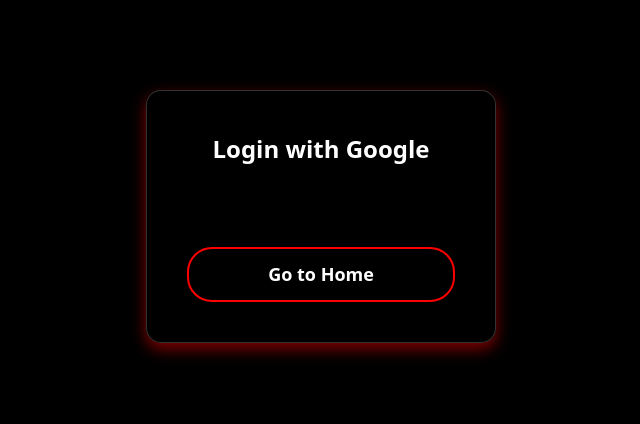
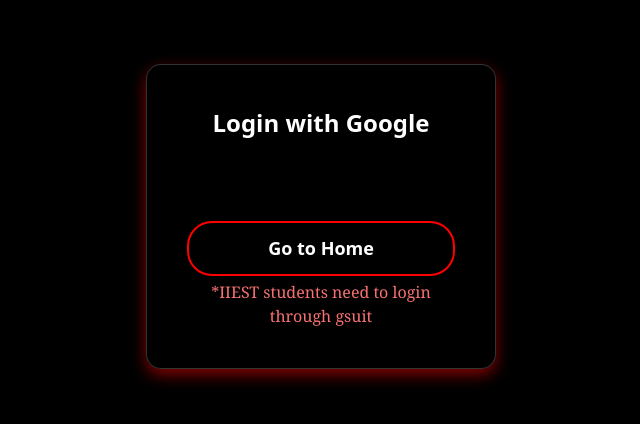
Before and after one commit to ShrutikSingh/Revelation_FE, a React (Vite) app: page /login in a window 1280 px wide. Shown: the part 184-608 px from the top of the page, without its empty margins (319-959 px from the left). Built offline with nearby package versions, Linux system fonts and the light colour scheme; a web font is replaced by a local one.

Commit message:
added info in login page

```diff
--- a/src/components/Login/Login.jsx
+++ b/src/components/Login/Login.jsx
@@ -34,6 +34,7 @@
         useOneTap={false}
       />
       <button className="login-button" onClick={() => navigate("/")}>Go to Home</button>
+      <p className="text-red-400 font-serif pt-1">*IIEST students need to login through gsuit</p>
     </div>
   </div>
   );
```
